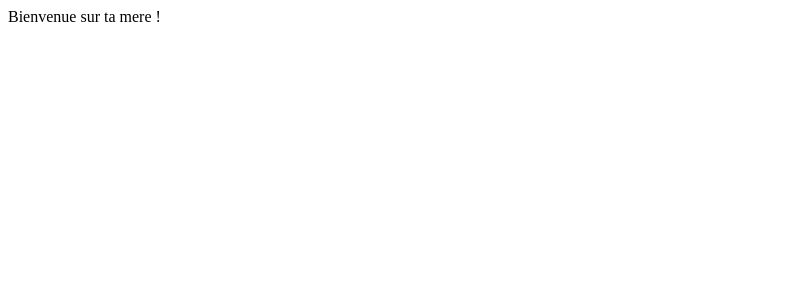
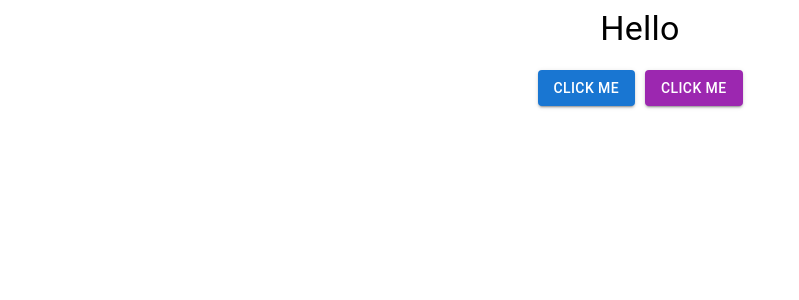
Before and after one commit to Florentin-Fallon/Crabank-front, a React (Create React App) app: page / in a window 1280 px wide. Shown: the top 300 px of the page, without its empty margins (0-799 px from the left). Built offline with nearby package versions, Linux system fonts and the light colour scheme.

Commit message:
initialized project and create many page

```diff
--- a/src/App.js
+++ b/src/App.js
@@ -1,11 +1,15 @@
 import { BrowserRouter, Routes, Route} from "react-router-dom";
 import Home from './Home';
+import Login from "./Login";
+import Register from "./Register";
 
 function App() {
   return (
     <BrowserRouter>
       <Routes>
         <Route path="/" element={<Home />} />
+        <Route path="/login" element={<Login />} />
+        <Route path="/register" element={<Register />} />
       </Routes>
     </BrowserRouter>
   );
--- a/src/Home.js
+++ b/src/Home.js
@@ -1,8 +1,16 @@
+import { Box, Button, Typography } from '@mui/material'
 import React from 'react'
+import { Link } from 'react-router-dom'
 
 function Home() {
   return (
-    <div>Bienvenue sur ta mere !</div>
+    <Box>
+      <Typography variant='h4' sx={{textAlign: 'center'}}>Hello</Typography>
+      <Box sx={{display: 'flex', justifyContent: 'center', gap: '10px', marginTop: '20px'}}>
+        <Button variant='contained' color='primary'><Link to="/login" style={{ textDecoration: "none", color: "inherit" }}>Click Me</Link></Button>
+        <Button variant='contained' color='secondary'><Link to="/register" style={{ textDecoration: "none", color: "inherit" }}>Click Me</Link></Button>
+      </Box>
+    </Box>
   )
 }
 
--- /dev/null
+++ b/src/Login.js
@@ -0,0 +1,9 @@
+import React from 'react'
+
+function Login() {
+  return (
+    <div>Login</div>
+  )
+}
+
+export default Login
--- /dev/null
+++ b/src/Register.js
@@ -0,0 +1,9 @@
+import React from 'react'
+
+function Register() {
+  return (
+    <div>Register</div>
+  )
+}
+
+export default Register
```
Also changed, not shown: package.json (+7 -1 lines), 1 other file (tests, documents, lock files or other folders).
